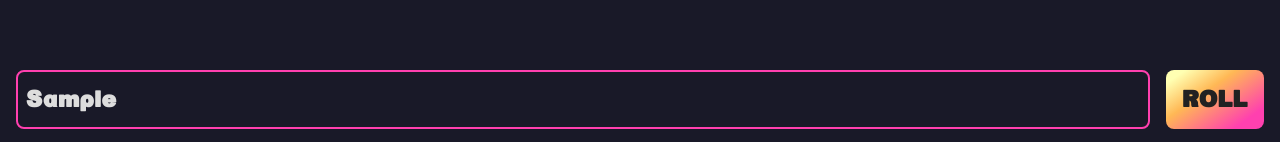
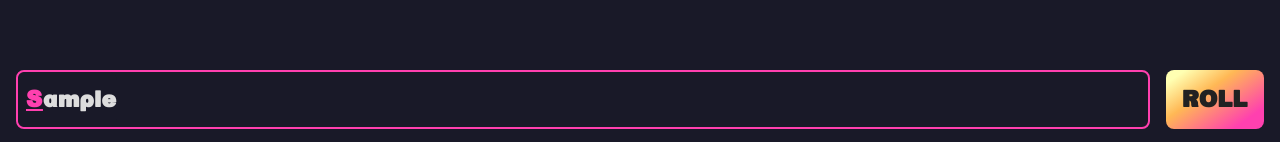
Before and after one commit to JLannoo/rollies, a React (Vite) app: page / in a window 1280 px wide. Both pictures are taken after typing "Sample" into the empty fields and a click on the button "ROLL". Shown: the part 655-797 px from the top of the page. Built offline with nearby package versions, Linux system fonts and the light colour scheme.

Commit message:
Highlight error in input

```diff
--- a/src/App.tsx
+++ b/src/App.tsx
@@ -1,7 +1,7 @@
-import { FormEventHandler } from "react";
+import { FormEventHandler, useState } from "react";
 
-import { Lexer } from "./parser/lexer";
-import { Parser } from "./parser/parser";
+import { IllegalTokenError, Lexer } from "./parser/lexer";
+import { InvalidExpressionError, Parser } from "./parser/parser";
 import { Evaluator } from "./parser/evaluator";
 
 import { toast, ToastContainer } from "react-toastify";
@@ -14,6 +14,8 @@ import Input from "./components/Input/Input";
 import { useRollsStore } from "./stores/rolls";
 
 export default function App() {
+	const [ error, setError ] = useState<InvalidExpressionError|IllegalTokenError>();
+
 	const addResult = useRollsStore((state) => state.addResult);
 
 	const submitHandler: FormEventHandler<HTMLFormElement> = (e) => {
@@ -25,8 +27,6 @@ export default function App() {
 		try {
 			const tokens = new Lexer(object.input.toString()).tokenize();
 			const ast = new Parser(tokens).parse();
-			console.log(ast);
-
 			const values = new Evaluator(ast).evaluate();
 
 			if (!values) {
@@ -38,9 +38,15 @@ export default function App() {
 				formula: object.input.toString(),
 				result: values,
 			});
-		} catch (error: any) {
-			toast.error(error.message);
-			return;
+		} catch (error: unknown) {
+			if (error instanceof Error) {
+				if(error instanceof InvalidExpressionError) {
+					setError(error);
+				} else if(error instanceof IllegalTokenError) {
+					setError(error);
+				}
+				toast.error(error.message);
+			}
 		}
 	};
 
@@ -48,7 +54,7 @@ export default function App() {
 		<>
 			<Header title="Rollies" />
 			<Rolls />
-			<Input onSubmit={submitHandler} />
+			<Input onSubmit={submitHandler} error={error} cleanup={() => setError(undefined)}/>
 
 			<ToastContainer
 				position="top-right"
--- a/src/components/Input/Input.module.scss
+++ b/src/components/Input/Input.module.scss
@@ -54,4 +54,53 @@
 			background-position-y: 100%;
 		}
 	}
+
+	.inputContainer {
+		position: relative;
+		display: flex;
+		flex: 1 1 auto;
+
+		.errorOverlay {
+			display: flex;
+			align-items: center;
+
+			position: absolute;
+			top: 2px;
+			bottom: 2px;
+			left: 2px;
+
+			width: min-content;
+
+			padding: 0.5rem;
+			padding-right: 0px;
+
+			background-color: colors.$background-dark;
+			color: colors.$text-main;
+
+			border-radius: 0.5rem;
+
+			font-size: 1.5rem;
+			font-family: "Blocky", sans-serif;
+			font-weight: 100;
+
+			.error {
+				text-decoration: underline;
+				color: colors.$color-accent-primary;
+
+				animation: shake 0.5s forwards;
+
+				@keyframes shake {
+					0%, 100% {
+						transform: translateX(0);
+					}
+					10%, 30%, 50%, 70%, 90% {
+						transform: translateX(-1px);
+					}
+					20%, 40%, 60%, 80% {
+						transform: translateX(1px);
+					}
+				}
+			}
+		}
+	}
 }
--- a/src/components/Input/Input.tsx
+++ b/src/components/Input/Input.tsx
@@ -1,14 +1,38 @@
 import styles from "./Input.module.scss";
+
+import { InvalidExpressionError } from "@/parser/parser";
+import { IllegalTokenError } from "@/parser/lexer";
+import { useEffect, useRef } from "react";
 
 type InputProps = {
 	onSubmit: (e: React.FormEvent<HTMLFormElement>) => void;
+	cleanup: () => void;
+	error?: InvalidExpressionError | IllegalTokenError;
 };
 
-export default function Input({ onSubmit }: InputProps) {
+export default function Input({ onSubmit, cleanup, error }: InputProps) {
+	const inputRef = useRef<HTMLInputElement | null>(document.querySelector("#input"));
+
+	useEffect(() => {
+		inputRef.current = document.querySelector("#input") as HTMLInputElement;
+	}, []);
+
 	return (
 		<div className={styles.input}>
 			<form onSubmit={onSubmit}>
-				<input type="text" id="input" name="input" autoComplete="off" />
+				<div className={styles.inputContainer} data-error-pos={error?.position} data-input={inputRef.current?.value}>
+					<input type="text" id="input" name="input" autoComplete="off" onFocus={cleanup} onChange={cleanup} />
+
+					{error &&
+						<span className={styles.errorOverlay} onClick={cleanup}>
+							{inputRef.current?.value.split("").map((c, i) => (
+								<span key={i} className={error?.position === i ? styles.error : ""}>
+									{c}
+								</span>
+							))}
+						</span>
+					}
+				</div>
 				<button type="submit"> ROLL </button>
 			</form>
 		</div>
```
